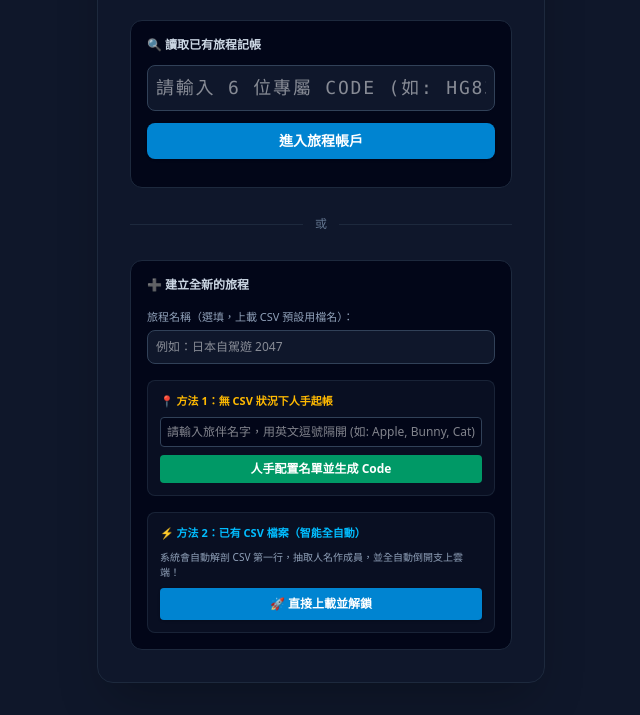
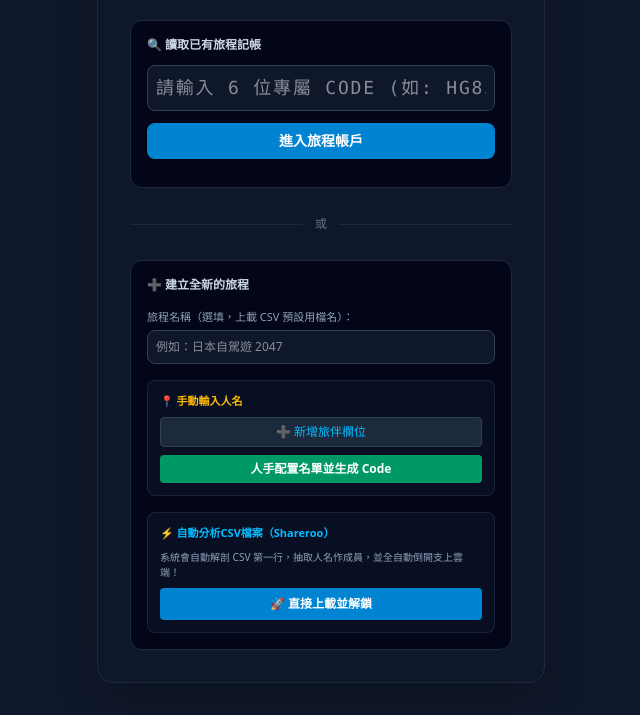
Before and after one commit to caff2ii/trip-accounting, a plain HTML site: page index.html in a window 1280 px wide. Shown: the part 125-840 px from the top of the page, without its empty margins (319-959 px from the left). Drawn offline with nearby package versions, Linux system fonts and the light colour scheme.

Commit message:
Update index.html

```diff
--- a/index.html
+++ b/index.html
@@ -39,13 +39,16 @@
             </div>
 
             <div class="p-3 bg-slate-900/60 rounded-lg border border-slate-800/80 space-y-2">
-                <div class="text-[11px] font-bold text-amber-400 flex items-center gap-1">📍 方法 1：無 CSV 狀況下人手起帳</div>
-                <input type="text" id="input-new-trip-members" placeholder="請輸入旅伴名字，用英文逗號隔開 (如: Apple, Bunny, Cat)" class="w-full text-xs bg-slate-950 border border-slate-700 rounded p-1.5 text-white focus:outline-none">
+                <div class="text-[11px] font-bold text-amber-400 flex items-center gap-1">📍 手動輸入人名</div>
+                <div id="members-input-container" class="space-y-2"></div>
+                <button type="button" id="btn-add-member-row" class="w-full text-xs bg-slate-800 hover:bg-slate-700 text-sky-400 border border-slate-700 py-1.5 rounded flex items-center justify-center gap-1 transition-colors cursor-pointer">
+                    ➕ 新增旅伴欄位
+                </button>
                 <button id="btn-create-trip" class="w-full bg-emerald-600 hover:bg-emerald-500 text-xs font-bold py-1.5 rounded text-white transition-colors">人手配置名單並生成 Code</button>
             </div>
 
             <div class="p-3 bg-slate-900/60 rounded-lg border border-slate-800/80 text-center space-y-2">
-                <div class="text-[11px] font-bold text-sky-400 text-left flex items-center gap-1">⚡️ 方法 2：已有 CSV 檔案（智能全自動）</div>
+                <div class="text-[11px] font-bold text-sky-400 text-left flex items-center gap-1">⚡️ 自動分析CSV檔案（Shareroo）</div>
                 <p class="text-[10px] text-slate-400 text-left">系統會自動解剖 CSV 第一行，抽取人名作成員，並全自動倒開支上雲端！</p>
                 <label class="w-full bg-sky-600 hover:bg-sky-500 text-xs font-bold py-2 px-4 rounded text-white transition-colors shadow block cursor-pointer">
                     🚀 直接上載並解鎖
```
